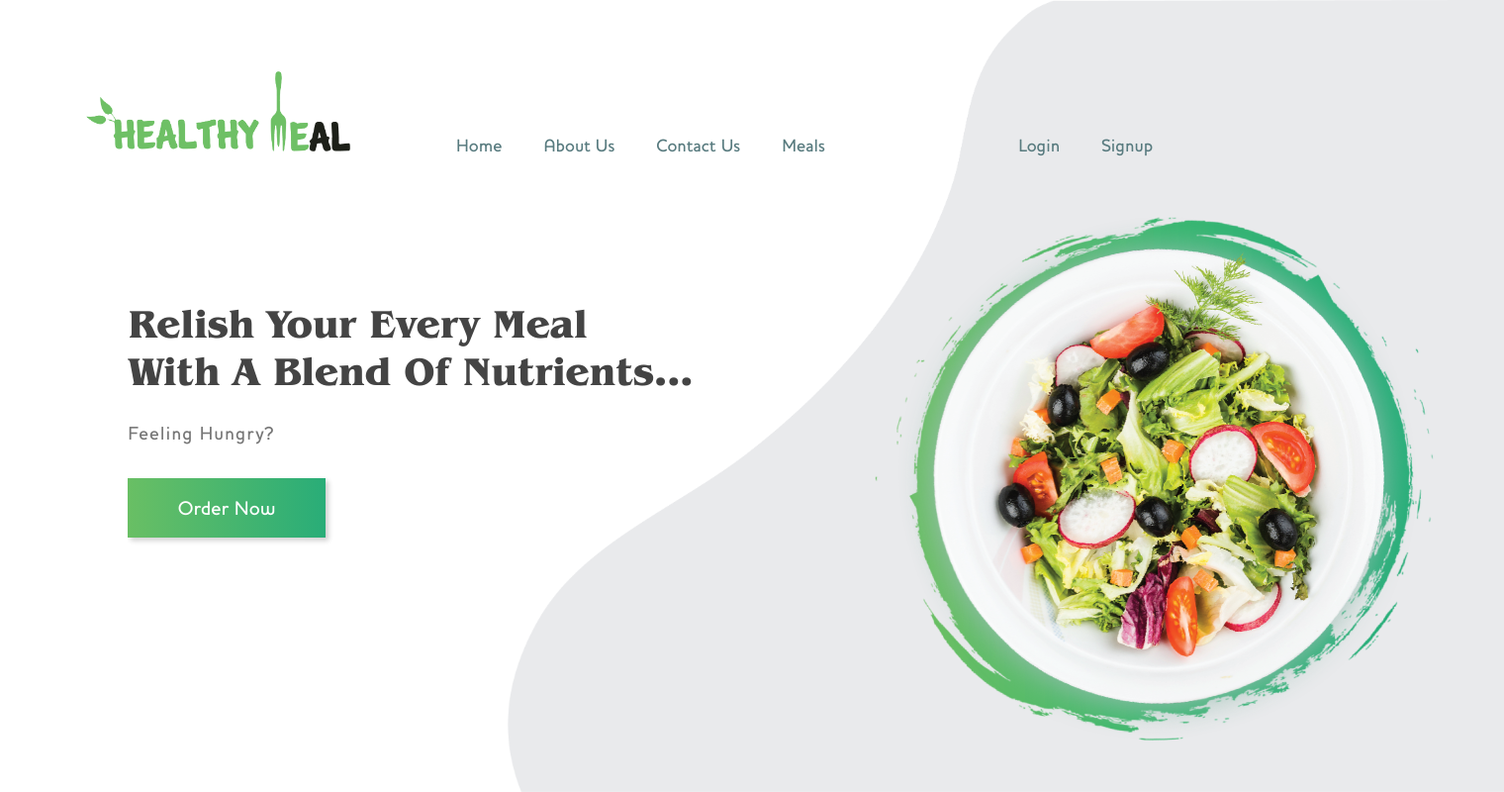
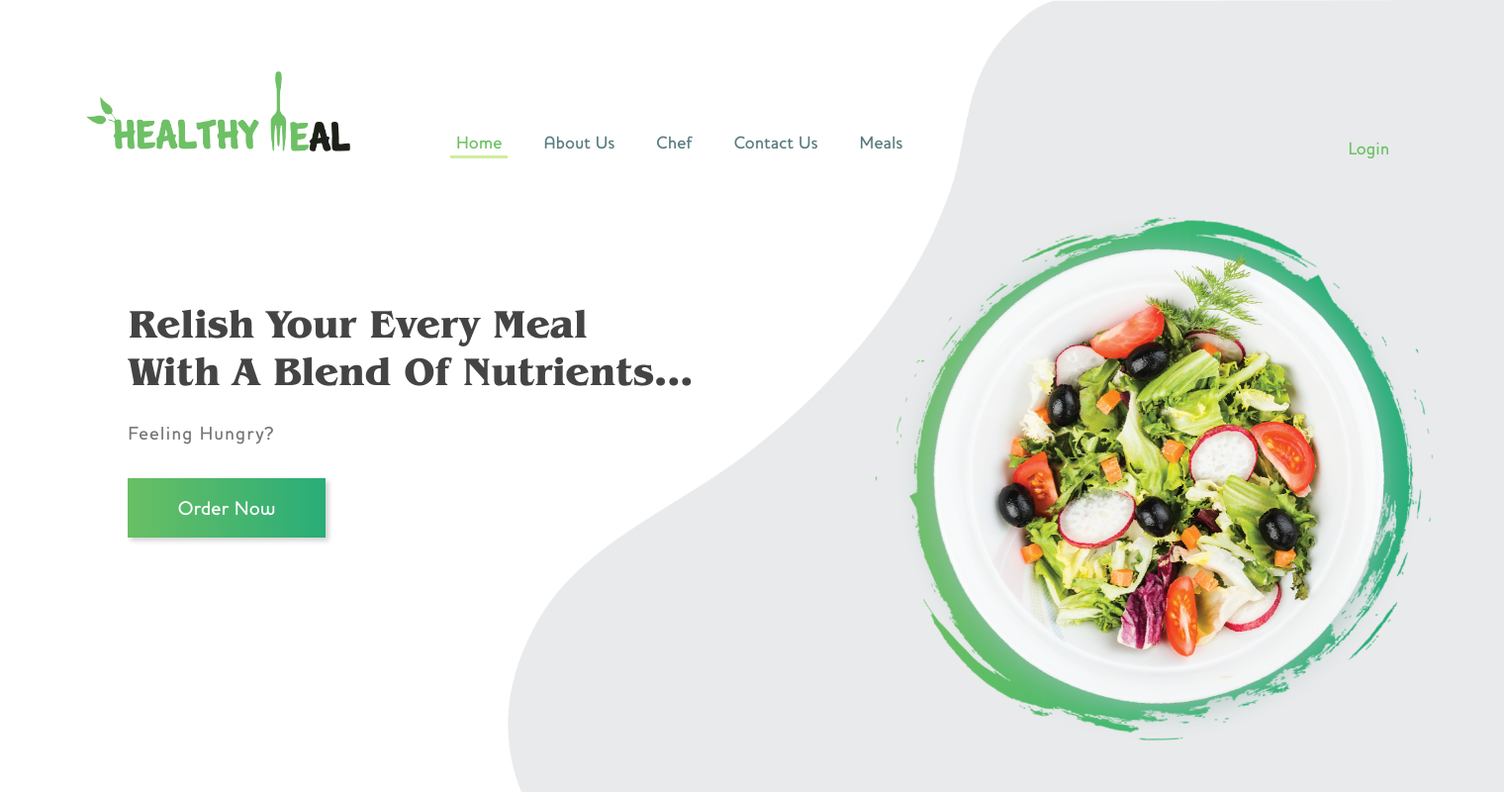
Before and after one commit to swathi-vennela/happyMeal, a Django app: page / in a window 1520 px wide. Shown: the whole page at 99% size. Run offline with Django 3.2, Linux system fonts and the light colour scheme.

Commit message:
home_fix_1

```diff
--- a/NewDjango/blog/static/blog/home.css
+++ b/NewDjango/blog/static/blog/home.css
@@ -182,17 +182,23 @@ body {
 .item2 .sign {
     height: 100%;
     width: 20%;
-    /*    background-color: rgba(0,0,0,0.6);*/
+       /* background-color: rgba(0,0,0,0.6); */
     display: flex;
     align-items: flex-end;
     justify-content: center;
     padding-left: 5%;
+    margin-left: 60%;
 }
 
 .item2 .sign a {
     font-size: 18px;
     color: #6CC164;
     text-decoration: none;
+    transition: 0.5s;
+}
+
+.item2 .sign a:hover {
+    color: #41923A;
 }
 
 .item3 {
--- a/NewDjango/blog/templates/blog/home.html
+++ b/NewDjango/blog/templates/blog/home.html
@@ -24,8 +24,9 @@
             </div>
             <div class="nav">
                 <ul>
-                    <li><a href="{% url 'home' %}">Home</a></li>
+                    <li><a href="{% url 'home' %}" class="active">Home</a></li>
                     <li><a href="{% url 'about' %}">About Us</a></li>
+                    <li><a href="{% url 'contact' %} ">Chef</a></li>
                     <li><a href="{% url 'contact' %} ">Contact Us</a></li>
                     <li><a href="{% url 'core:menu' %}">Meals</a></li>
 
@@ -35,10 +36,10 @@
                     {% if user.is_authenticated %}
                         <li><a href=" {% url 'users:logout' %} ">Logout</a></li>
                     {% else %}
-                    <ul>
-                        <li><a href=" {% url 'users:login' %} ">Login</a></li>
-                        <li><a href=" {% url 'users:signup' %} ">Signup</a></li>
-                    </ul>
+                    <div class="sign">
+                        <a href=" {% url 'users:login' %} ">Login</a></li>
+                    </div>
+
                     {% endif %}
             </div>
         </div>
```
